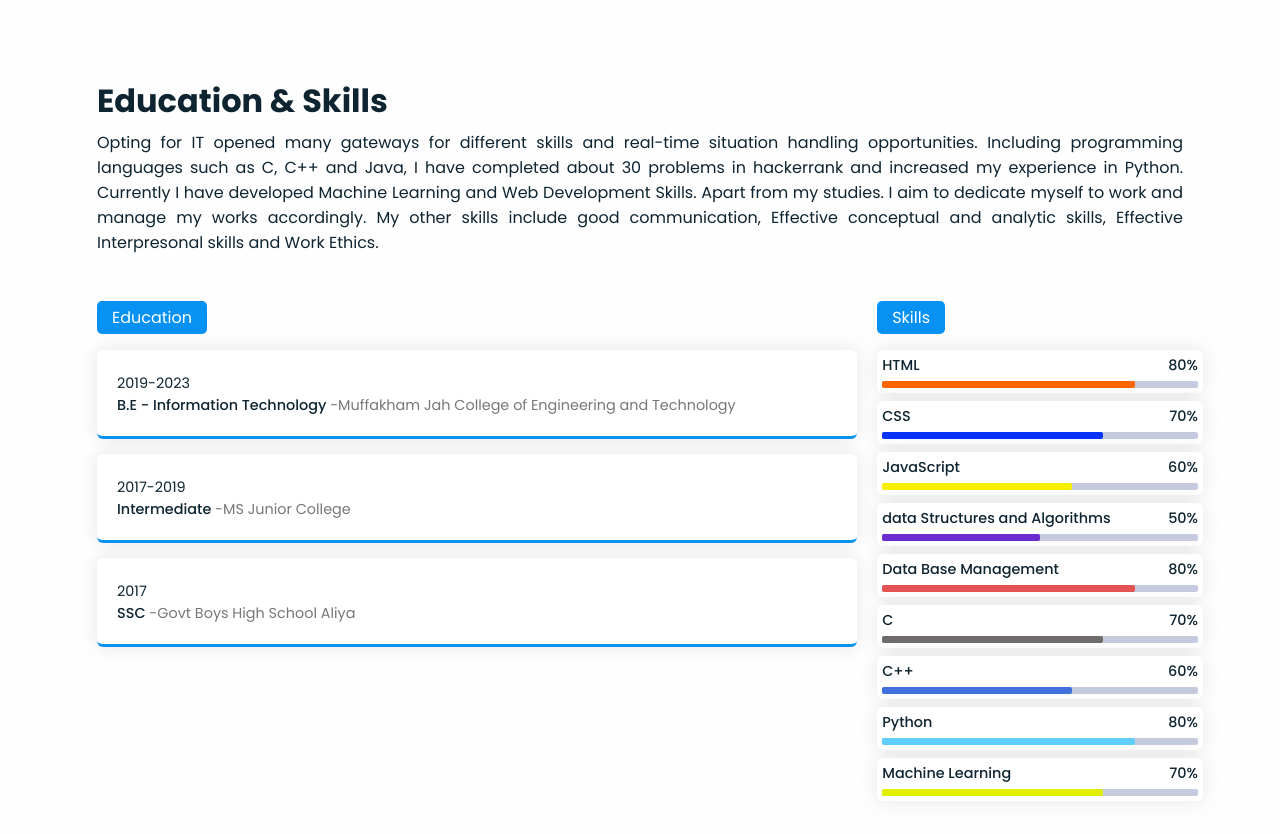
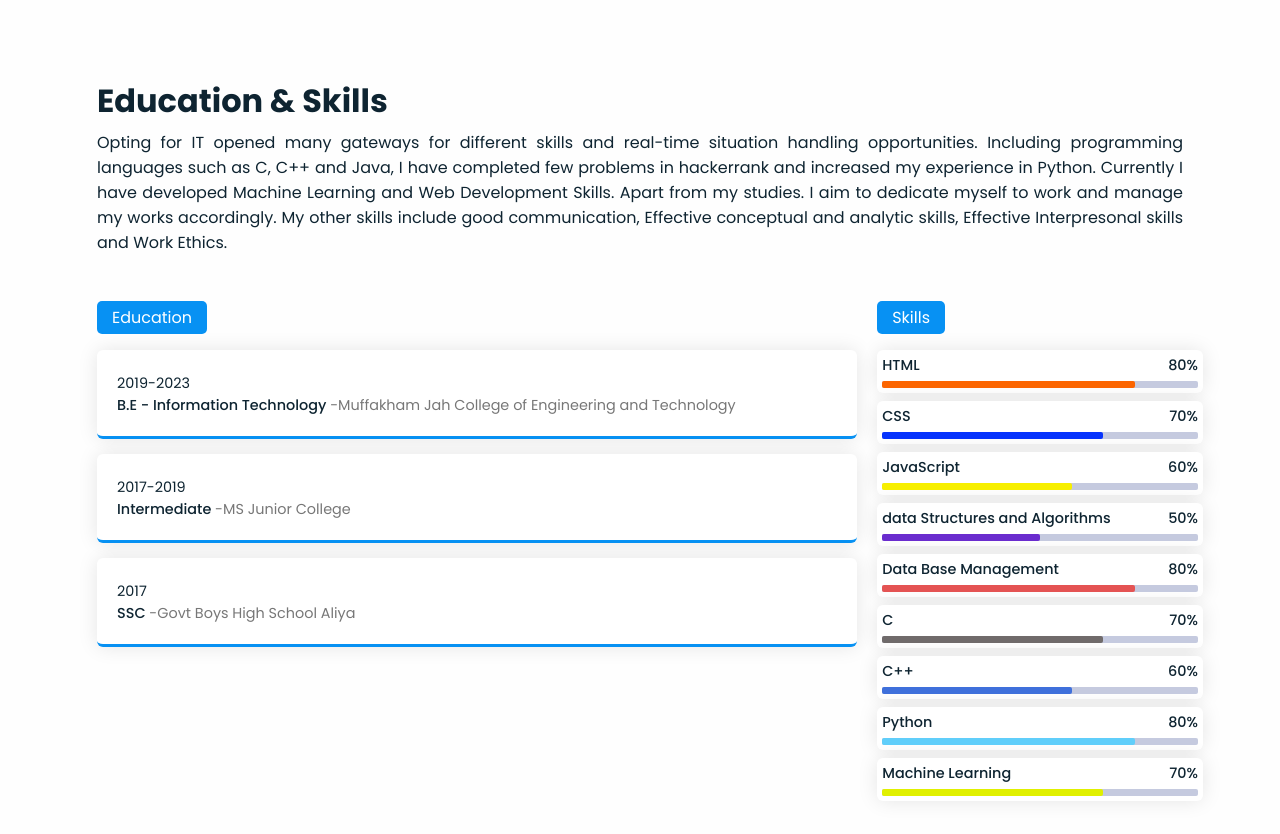
Before and after one commit to saleemsyed815/Portfolio_website, a plain HTML site: page index.html in a window 1280 px wide. Shown: the part 1527-2361 px from the top of the page. Drawn offline with Linux system fonts and the light colour scheme.

Commit message:
Update index.html

```diff
--- a/index.html
+++ b/index.html
@@ -74,7 +74,7 @@
                             HTML, CSS, and JavaScript I use to create webpages.
                             <br>
                             As much as I value my Web development skills, I also have Machine Learning, UI/UX Design,
-                            Django, Data Science, Data Base Management, and programming languages like Python, C, and
+                            Django, Data Base Management, and programming languages like Python, C, and
                             C++ in my arsenal.
                             <br>
                             Aside from schoolwork, I enjoy playing basketball, reading, and watching anime. That's all there is to it when it comes to myself.
@@ -97,8 +97,7 @@
                 <div class="skills-description">
                     <h3>Education & Skills</h3>
                     <p>Opting for IT opened many gateways for different skills and real-time situation handling
-                        opportunities. Including programming languages such as C, C++ and Java, I have completed about
-                        30 problems in hackerrank and increased my experience in Python. Currently I have developed
+                        opportunities. Including programming languages such as C, C++ and Java, I have completed few problems in hackerrank and increased my experience in Python. Currently I have developed
                         Machine Learning and Web Development Skills. Apart from my studies. I aim to dedicate myself to
                         work and manage my works accordingly. My other skills include good communication, Effective
                         conceptual and analytic skills, Effective Interpresonal skills and Work Ethics.</p>
```
